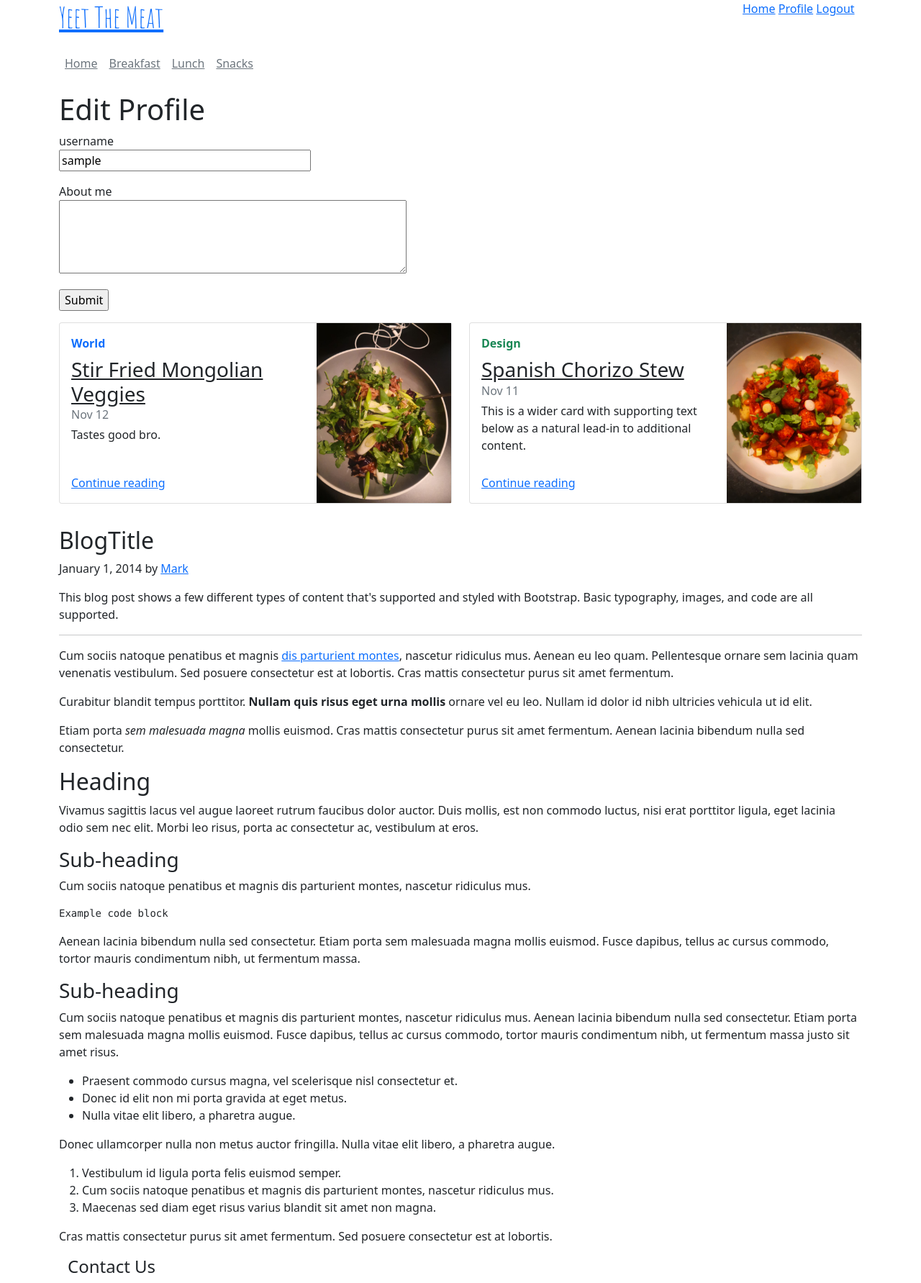
After one commit to Skateallday/YeetTheMeat, a Flask app: page /edit_profile in a window 1280 px wide. The commit adds this page. Shown: the whole page at 72% size. Run offline with Flask 2, Linux system fonts and the light colour scheme; the visitor is signed in with stand-in values (Sample User, id 1); data comes from the database, SQL or seed files in the repository; both versions use the stored data as it was after the commit; some libraries are stand-ins or nearby versions.

Commit message:
Error Logging in place Profile editing implimented

```diff
--- a/app/config.py
+++ b/app/config.py
@@ -7,3 +7,9 @@
     SQLALCHEMY_DATABASE_URI = os.environ.get('DATABASE_URL') or \
         'sqlite:///' + os.path.join(basedir, 'app.db')
     SQLALCHEMY_TRACK_MODIFICATIONS = False
+    MAIL_SERVER= os.environ.get('MAIL_SERVER')
+    MAIL_PORT = int(os.environ.get('MAIL_PORT') or 25)
+    MAIL_USE_TLS = os.environ.get('MAIL_USE_TLS') is not None
+    MAIL_USERNAME = os.environ.get('MAIL_USERNAME')
+    MAIL_PASSWORD = os.environ.get('MAIL_PASSWORD')
+    ADMINS = ['marcinglis91@hotmail.com']
--- a/app/forms/forms.py
+++ b/app/forms/forms.py
@@ -1,5 +1,5 @@
 from wtforms import StringField, PasswordField, SubmitField, BooleanField, SelectField, IntegerField, \
-    FileField, TextField, validators, RadioField
+    FileField, TextField, validators, RadioField, TextAreaField
 from wtforms.widgets import TextArea
 from flask_wtf import FlaskForm
 from wtforms.validators import DataRequired, Length, Email, EqualTo, ValidationError, Regexp
@@ -20,6 +20,22 @@
     password = PasswordField('password', validators=[DataRequired(), Length(min=2, max=30)])
     remember_me = BooleanField('Remember Me')
     submit = SubmitField('login')
+
+class EditProfileForm(FlaskForm):
+    username = StringField('username', validators=[DataRequired(), Length(min=2, max=30)])
+    about_me = TextAreaField('About me', validators=[Length(min=0, max=140)])
+    submit = SubmitField('Submit')
+
+    def __init__(self, original_username, *args, **kwargs):
+        super(EditProfileForm, self).__init__(*args, **kwargs)
+        self.original_username = original_username
+
+    def validate_username(self, username):
+        if username.data != self.original_username:
+            user = User.query.filter_by(username=self.username.data).first()
+            if user is not None:
+                raise ValidationError('Please user a different username.')
+
 
 class RegistrationForm(FlaskForm):
     username = StringField('Username', validators=[DataRequired()])
--- a/app/models.py
+++ b/app/models.py
@@ -2,7 +2,7 @@
 from app import db, login
 from flask_login import UserMixin
 from werkzeug.security import generate_password_hash, check_password_hash
-
+from hashlib import md5
 
 class User(UserMixin, db.Model):
     id = db.Column(db.Integer, primary_key=True)
@@ -10,6 +10,8 @@
     email = db.Column(db.String(120), index=True, unique=True)
     password_hash = db.Column(db.String(128))
     posts = db.relationship('Post', backref='author', lazy='dynamic')
+    about_me = db.Column(db.String(140))
+    last_seen = db.Column(db.DateTime, default=datetime.utcnow)
 
     def __repr__(self):
         return '<User {}>'.format(self.username)
@@ -19,6 +21,12 @@
 
     def check_password(self, password):
         return check_password_hash(self.password_hash, password)
+
+    def avatar(self, size):
+        digest = md5(self.email.lower().encode('utf-8')).hexdigest()
+        return 'https://www.gravatar.com/avatar/{}?d=identicon&s={}'.format(
+            digest, size)
+
 
 
 @login.user_loader
--- a/app/routes.py
+++ b/app/routes.py
@@ -2,7 +2,14 @@
 from app import app, db
 from app.models import User
 from flask import Flask, render_template, request, redirect, Response, url_for, session, abort, g, flash
-from app.forms.forms import LoginForm, RegistrationForm
+from app.forms.forms import LoginForm, RegistrationForm, EditProfileForm
+from datetime import datetime
+
+@app.before_request
+def before_request():
+        if current_user.is_authenticated:
+                current_user.last_seen = datetime.utcnow()
+                db.session.commit()
 
 
 @app.errorhandler(404)
@@ -49,3 +56,30 @@
 def logout():
         logout_user()
         return redirect(url_for('home'))
+
+
+@app.route('/edit_profile', methods=['GET', 'POST'])
+@login_required
+def edit_profile():
+        form = EditProfileForm(current_user.username)
+        if form.validate_on_submit():
+                current_user.username = form.username.data
+                current_user.about_me = form.about_me.data
+                db.session.commit()
+                flash('Your changes have been saved.')
+                return redirect(url_for('edit_profile'))
+        elif request.method == 'GET':
+                form.username.data = current_user.username
+                form.about_me.data = current_user.about_me
+        return render_template('edit_profile.html', title='Edit Profile',
+                                form=form)
+
+@app.route('/user/<username>')
+@login_required
+def user(username):
+        user = User.query.filter_by(username=username).first_or_404()
+        posts = [
+                {'author': user, 'body': 'Test post #1'},
+                {'author': user, 'body': 'Test posts #2'}
+               ]
+        return render_template('user.html', user=user, posts=posts)
--- a/app/static/styles/styles.css
+++ b/app/static/styles/styles.css
@@ -1,3 +1,4 @@
 .heading{
     font-family: 'Amatic SC', cursive;
+    text-decoration: none;
 }
--- /dev/null
+++ b/app/templates/_post.html
@@ -0,0 +1,6 @@
+<table>
+    <tr valign="top">
+        <td><img src="{{ post.author.avatar(36) }}"></td>
+        <td>{{ post.author.username }} says:<br>{{ post.body}}</td>
+    </tr>
+</table>
--- /dev/null
+++ b/app/templates/edit_profile.html
@@ -0,0 +1,23 @@
+{% extends "template.html" %}
+
+{% block content %}
+    <h1>Edit Profile</h1>
+    <form action="" method="POST">
+        {{ form.hidden_tag() }}
+        <p>
+            {{ form.username.label }}<br>
+            {{ form.username(size=32) }}<br>
+            {% for error in form.username.errors %}
+            <span style="color: red;">[{{ error }}]</span>
+            {% endfor %}
+        </p>
+        <p>
+            {{ form.about_me.label }}<br>
+            {{ form.about_me(cols=50, rows=4) }}<br>
+            {% for error in form.username.errors %}
+            <span style="color: red;">[{{ error }}]</span>
+            {% endfor %}
+        </p>
+        <p>{{ form.submit() }}</p>
+    </form>
+{% endblock %}
--- a/app/templates/template.html
+++ b/app/templates/template.html
@@ -30,7 +30,9 @@
 
             <div class="row">
                 <div class="col-sm-4">
-                    <h1 class="heading"> Yeet The Meat</h1>
+                    <a href="{{ url_for('home') }}">
+                        <h1 class="heading">Yeet The Meat</h1>
+                    </a>
                 </div>
                 <div class="col-sm-6">
                     <div class="row">
@@ -51,6 +53,7 @@
                     {% if current_user.is_anonymous %}
                     <a href="{{ url_for('login') }}">Login</a>
                     {% else %}
+                    <a href="{{ url_for('user', username=current_user.username) }}">Profile</a>
                     <a href="{{ url_for('logout') }}">Logout</a>
                     {% endif %}
                 </div>
@@ -135,8 +138,9 @@
 
     <div class="container">
         <div id="content">
+            {% block content %}{% endblock %}
             {% include "feature.html" %}
-            {% block content %}{% endblock %}
+
             {% include "blog.html"  %}
         </div>
     </div>
```
Also changed, not shown: app/__init__.py (+32 -1 lines), app/errors.py (added, +11 -0 lines), app/templates/404.html (+5 -8 lines), app/templates/500.html (added, +7 -0 lines), app/templates/user.html (added, +23 -0 lines), migrations/versions/9b17331ccfaf_new_fields_in_user_model.py (added, +30 -0 lines), app/app.db, 2 other files.
